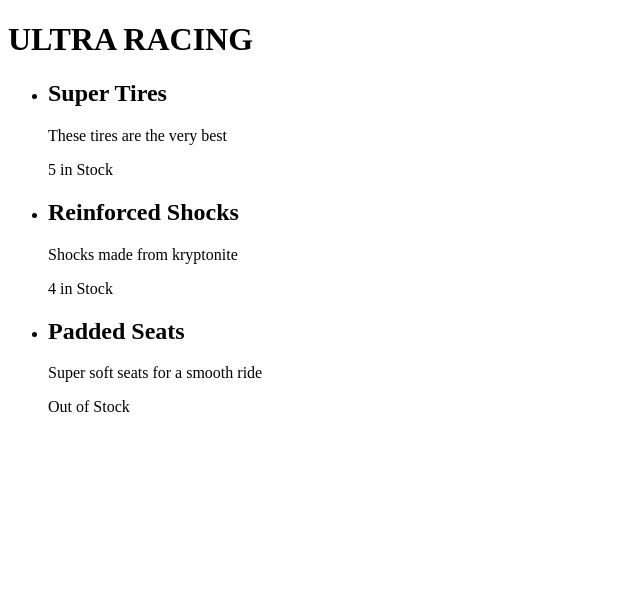
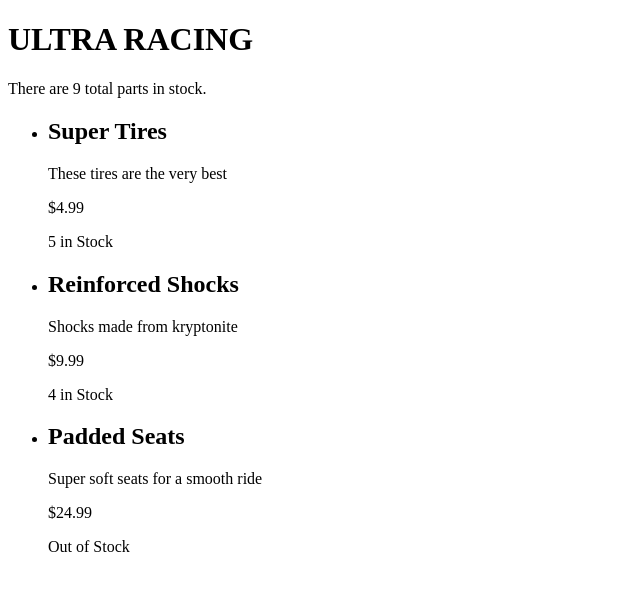
Before and after one commit to zonsae/angular-carpart-app, an Angular app: page / in a window 1280 px wide. Shown: the top 590 px of the page, without its empty margins (0-640 px from the left). Built offline with nearby package versions, Linux system fonts and the light colour scheme.

Commit message:
method 추가 reduce 사용

```diff
--- a/src/app/app.component.html
+++ b/src/app/app.component.html
@@ -21,10 +21,12 @@
 <router-outlet></router-outlet>
 -->
 <h1>{{title | uppercase}}</h1>
+<p>There are {{totalCarParts()}} total parts in stock.</p>
 <ul>
   <li *ngFor="let carPart of carParts">
     <h2>{{carPart.name}}</h2>
     <p>{{carPart.description}}</p>
+    <p>{{carPart.price | currency:'USD':true }}</p>
     <p *ngIf="carPart.inStock > 0">{{carPart.inStock}} in Stock</p>
     <p *ngIf="carPart.inStock === 0">Out of Stock</p>
   </li>
--- a/src/app/app.component.ts
+++ b/src/app/app.component.ts
@@ -46,4 +46,10 @@ export class AppComponent {
       'inStock': 0
     }
   ];
+
+  totalCarParts() {
+    return this.carParts.reduce((previousValue, currentValue) => previousValue + currentValue.inStock, 0);
+  }
+
+
 }
```
